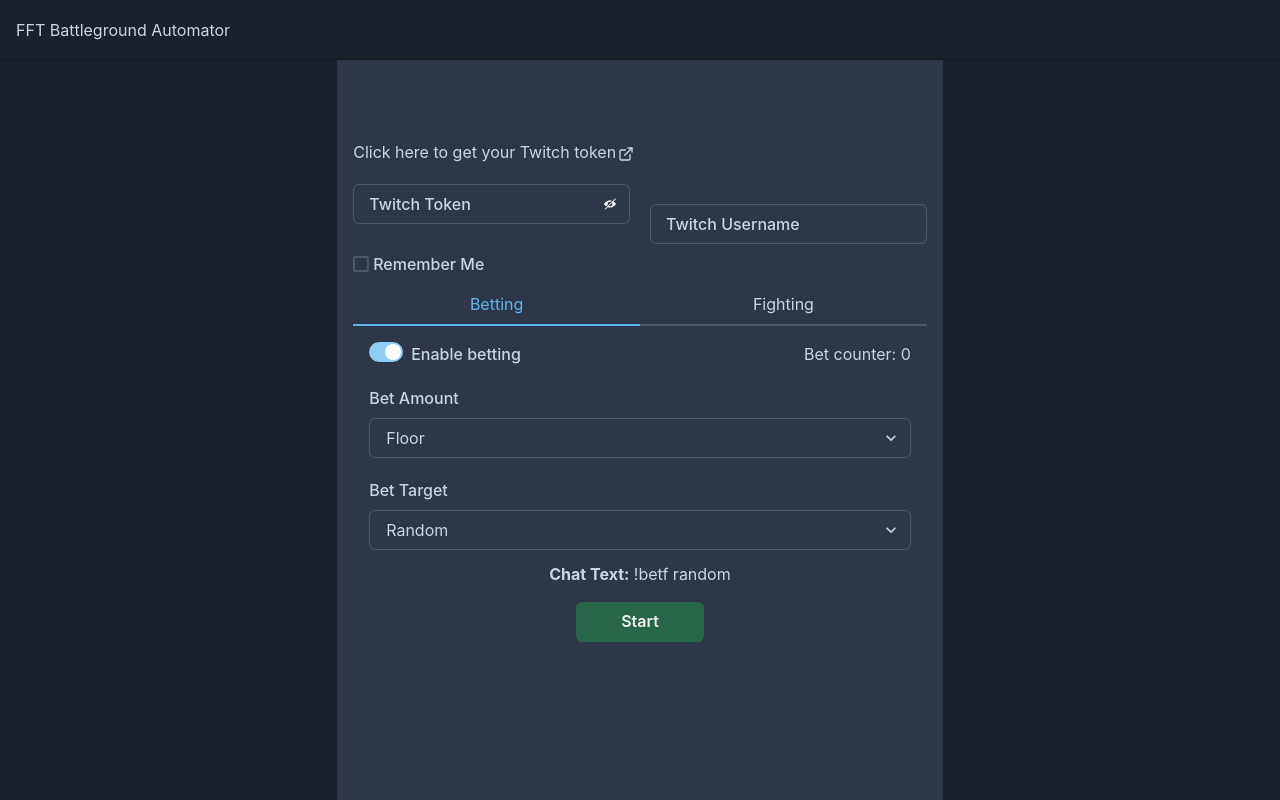
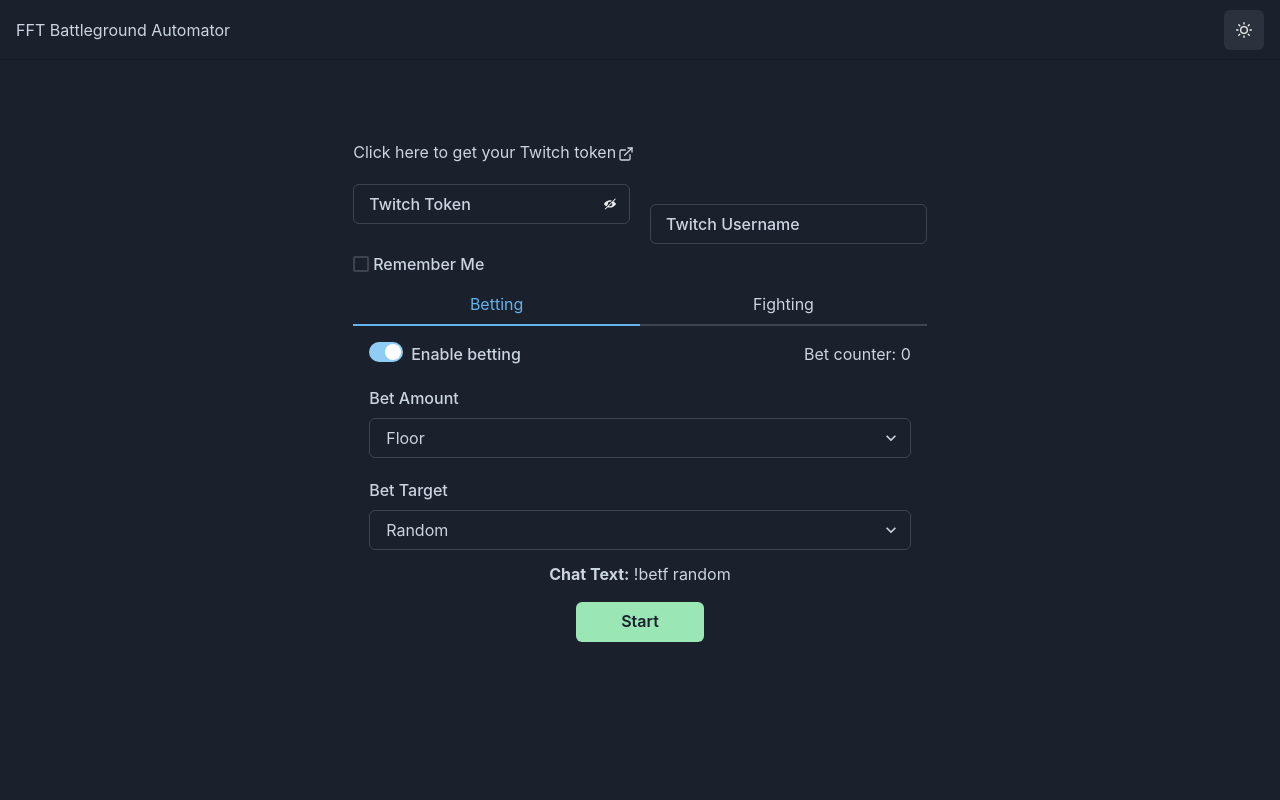
Before and after one commit to schwaj/fftbg-automator, a React (Create React App) app: page / in a window 1280 px wide. Built offline with nearby package versions, Linux system fonts and the light colour scheme.

Commit message:
dark and light mode switcher

```diff
--- a/src/App.tsx
+++ b/src/App.tsx
@@ -1,4 +1,9 @@
-import { ChakraProvider, Container, Box } from "@chakra-ui/react";
+import {
+  ChakraProvider,
+  Container,
+  Box,
+  useColorModeValue,
+} from "@chakra-ui/react";
 import { AutomatorForm } from "./pages/AutomatorForm/AutomatorForm";
 import { Header } from "./components/Header";
 import { theme } from "./theme";
@@ -6,7 +11,7 @@
 export const App = () => (
   <ChakraProvider theme={theme}>
     <Header />
-    <Container py={20} h="calc(100vh - 60px)" bgColor="gray.700">
+    <Container py={20} h="calc(100vh - 60px)">
       <AutomatorForm />
     </Container>
   </ChakraProvider>
--- a/src/components/Header.tsx
+++ b/src/components/Header.tsx
@@ -1,8 +1,11 @@
 import { useColorModeValue } from "@chakra-ui/color-mode";
+import { MoonIcon, SunIcon } from "@chakra-ui/icons";
 import { Box, Flex, Text } from "@chakra-ui/layout";
 import { useBreakpointValue } from "@chakra-ui/media-query";
+import { IconButton, useColorMode } from "@chakra-ui/react";
 
 export const Header = () => {
+  const { toggleColorMode } = useColorMode();
   return (
     <Box>
       <Flex
@@ -15,6 +18,7 @@
         borderStyle={"solid"}
         borderColor={useColorModeValue("gray.200", "gray.900")}
         align={"center"}
+        justifyContent="space-between"
       >
         <Flex flex={{ base: 1 }} justify={{ base: "center", md: "start" }}>
           <Text
@@ -25,6 +29,13 @@
             FFT Battleground Automator
           </Text>
         </Flex>
+        <Flex>
+          <IconButton
+            icon={useColorModeValue(<MoonIcon />, <SunIcon />)}
+            aria-label={"toggle color mode"}
+            onClick={toggleColorMode}
+          ></IconButton>
+        </Flex>
       </Flex>
     </Box>
   );
--- a/src/pages/AutomatorForm/AutomatorForm.tsx
+++ b/src/pages/AutomatorForm/AutomatorForm.tsx
@@ -261,13 +261,15 @@
               </TabPanels>
             </Tabs>
             <Center>
-              <Button
-                type="submit"
-                width="8rem"
-                bgColor={isLoggedIn ? "red.800" : "green.700"}
-              >
-                {isLoggedIn ? "Stop" : "Start"}
-              </Button>
+              {isLoggedIn ? (
+                <Button type="submit" width="8rem" colorScheme={"red"}>
+                  {"Stop"}
+                </Button>
+              ) : (
+                <Button type="submit" width="8rem" colorScheme={"green"}>
+                  {"Start"}
+                </Button>
+              )}
             </Center>
           </Form>
         )}
--- a/src/theme.ts
+++ b/src/theme.ts
@@ -1,4 +1,5 @@
 import { extendTheme } from "@chakra-ui/react";
+import { mode, StyleFunctionProps } from "@chakra-ui/theme-tools";
 
 const activeLabelStyles = {
   transform: "scale(0.85) translateY(-24px)",
@@ -6,20 +7,21 @@
 
 export const theme = extendTheme({
   styles: {
-    global: {
+    global: (props: StyleFunctionProps) => ({
       body: {
-        color: "gray.300",
+        color: mode("gray.800", "gray.300")(props),
       },
-    },
+    }),
   },
   config: {
     initialColorMode: "dark",
     useSystemColorMode: false,
+    disableTransitionOnChange: false,
   },
   components: {
     Form: {
       variants: {
-        floating: {
+        floating: (props: StyleFunctionProps) => ({
           container: {
             _focusWithin: {
               label: {
@@ -35,7 +37,7 @@
               left: 0,
               zIndex: 2,
               position: "absolute",
-              backgroundColor: "gray.700",
+              backgroundColor: mode("white", "gray.800")(props),
               pointerEvents: "none",
               mx: 3,
               px: 1,
@@ -43,7 +45,7 @@
               transformOrigin: "left top",
             },
           },
-        },
+        }),
       },
     },
   },
```
